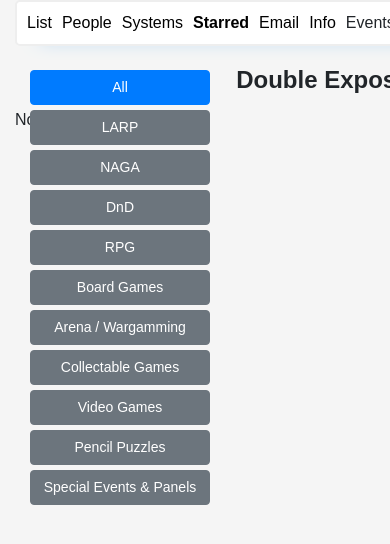
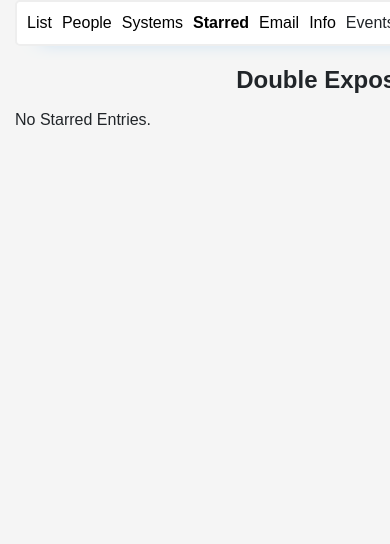
Before and after one commit to michaelsergio/doubleexposurevision, a React (Create React App) app: page /starred in a window 390 px wide. Shown: the top 544 px of the page. Built offline with nearby package versions, Linux system fonts and the light colour scheme.

Commit message:
Filter buttons disappears

```diff
--- a/src/App.css
+++ b/src/App.css
@@ -262,3 +262,9 @@ ul {
 }
 .starred-entries__none {
 }
+
+@media (max-width: 1200px) {
+  .filter-buttons {
+    display: none;
+  }
+}
--- a/src/filters.js
+++ b/src/filters.js
@@ -8,7 +8,7 @@ function getFilters(value) {
       else if (value === "Collectable Games") return ['C'];
       else if (value === "Video Games") return ['V'];
       else if (value === "Pencil Puzzles") return ['P'];
-      else if (value === "Special Events & Panels") return ['S'];
+      else if (value === "Special Events & Panels") return ['D', 'S'];
       else return [];
 }
 export default getFilters;
```
